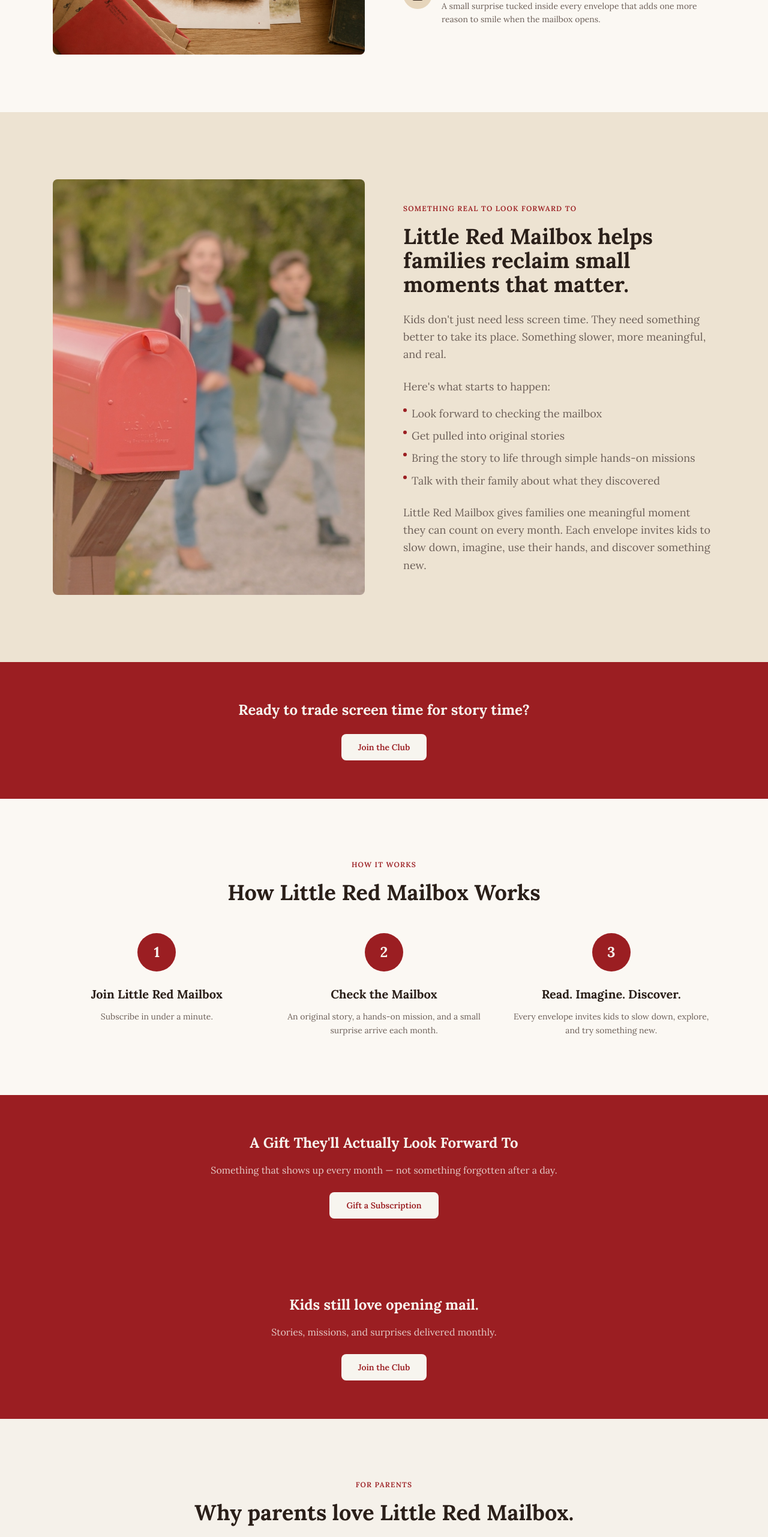
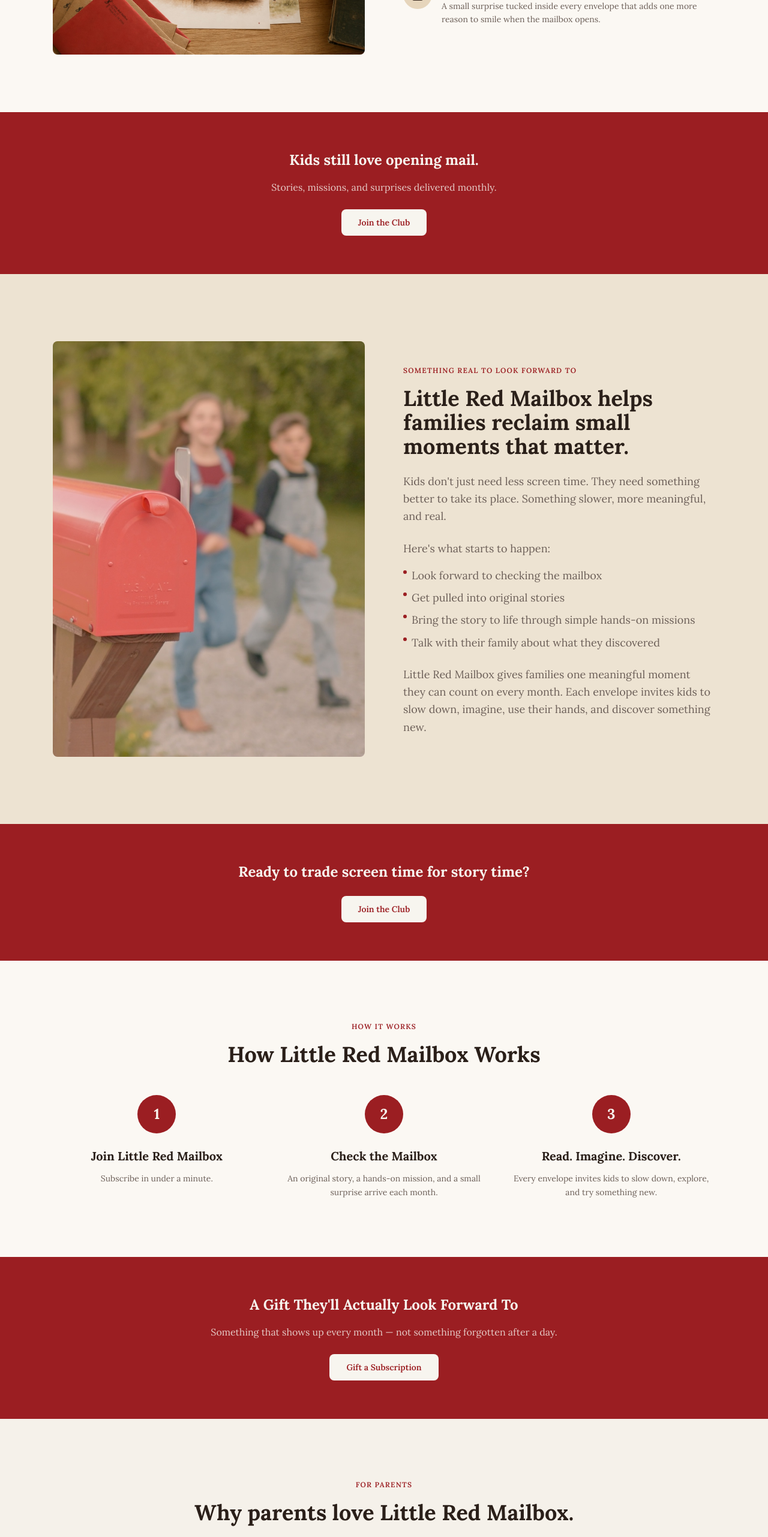
Before and after one commit to clintmcreative/LRM-site, a Next.js app: page / in a window 1280 px wide. Shown: the part 1340-3903 px from the top of the page at 60% size. Built offline with nearby package versions, Linux system fonts and the light colour scheme.

Commit message:
feat: add new primary CTA section with engaging heading and subheading
Co-authored-by: clintmcreative <265695401+clintmcreative@users.noreply.github.com>

```diff
--- a/app/page.tsx
+++ b/app/page.tsx
@@ -20,6 +20,12 @@ export default function HomePage() {
 
         <WhatsInsideSection />
 
+        <CTASection
+          variant="primary"
+          heading="Kids still love opening mail."
+          subheading="Stories, missions, and surprises delivered monthly."
+        />
+
         <TransformationSection />
 
         <CTASection
@@ -36,12 +42,6 @@ export default function HomePage() {
           buttonText="Gift a Subscription"
         />
 
-        <CTASection
-          variant="primary"
-          heading="Kids still love opening mail."
-          subheading="Stories, missions, and surprises delivered monthly."
-        />
-
         <BenefitsSection />
 
         <FinalCTASection />
```
